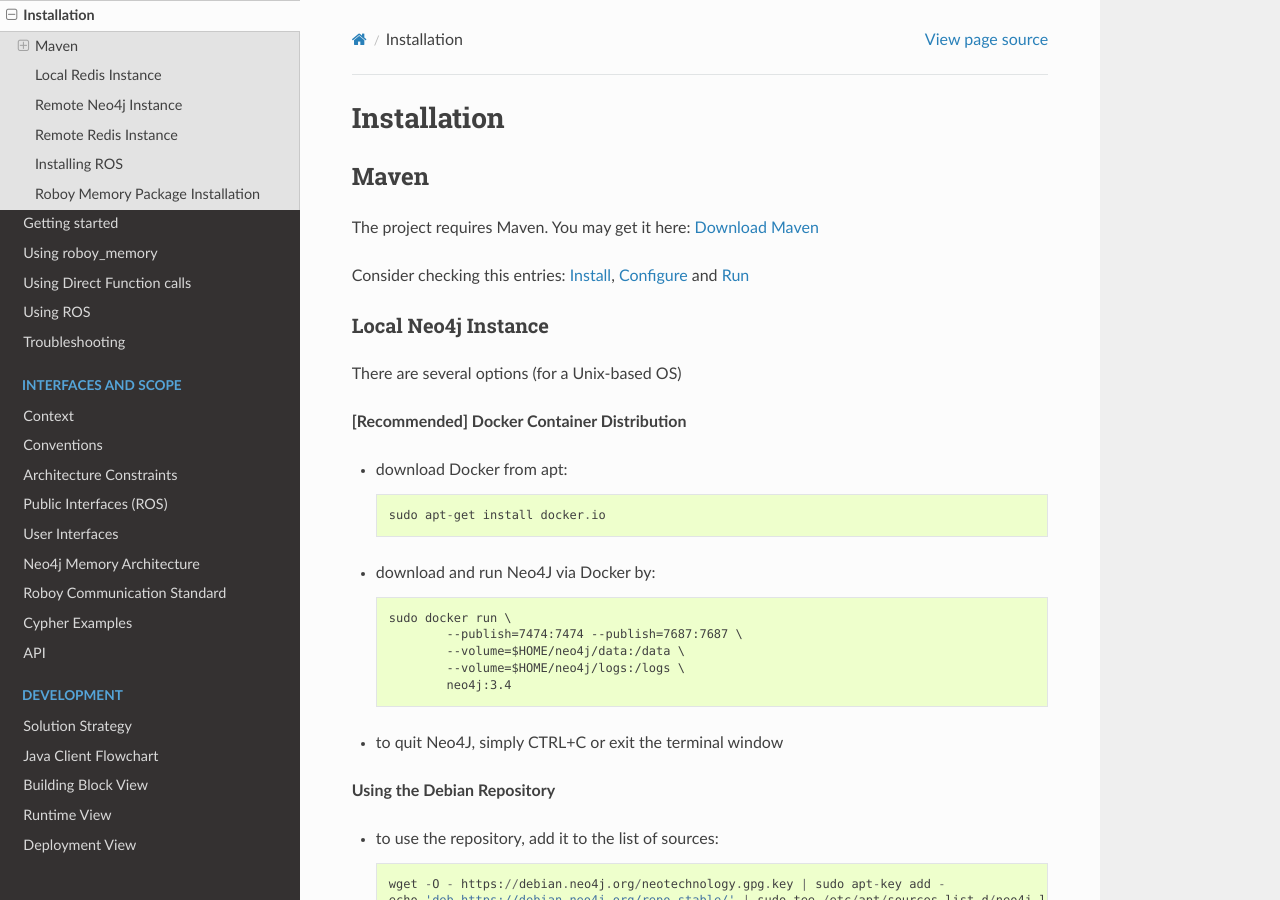
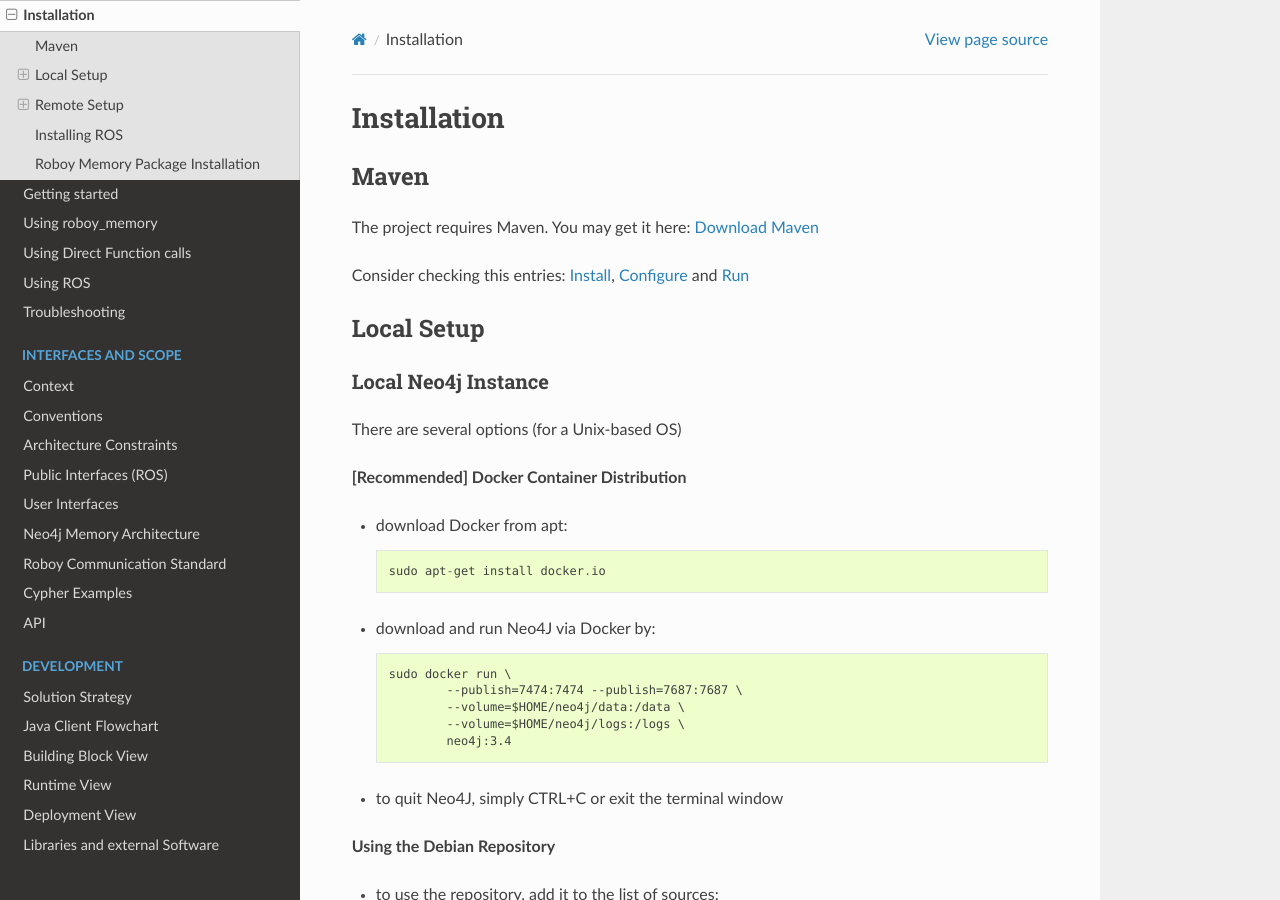
Before and after one commit to Roboy/memory, a Sphinx documentation site: the page built from docs/Usage/0_installation.rst, in a window 1280 px wide and 900 px high. Built offline with Sphinx 7.4.7 and the Read the Docs theme 2.0.0, drawn with Linux system fonts in a browser that asks for light colours.

Commit message:
Docs Formatiing

```diff
--- a/docs/Usage/0_installation.rst
+++ b/docs/Usage/0_installation.rst
@@ -9,9 +9,11 @@
 Consider checking this entries: `Install <https://maven.apache.org/install.html>`_,
 `Configure <https://maven.apache.org/configure.html>`_ and `Run <https://maven.apache.org/run.html>`_
 
+Local Setup
+--------------------------------------------------
 
 Local Neo4j Instance
-^^^^^^^^^^^^^^^^^^^^^^^^^^^^
+^^^^^^^^^^^^^^^^^^^^^^^^^^^^^^^^^^^^^^^^^^^^^^^^
 
 There are several options (for a Unix-based OS)
 
@@ -108,7 +110,7 @@
 Congratulations! You have started the Neo4j instance!
 
 Local Redis Instance
---------------------------------------------------
+^^^^^^^^^^^^^^^^^^^^^^^^^^^^^^^^^^^^^^^^^^^^^^^^
 
 In order to compile Redis follow this simple steps:
 
@@ -128,13 +130,17 @@
 
     make
 
+
+Remote Setup
+--------------------------------------------------
+
 Remote Neo4j Instance
---------------------------------------------------
+^^^^^^^^^^^^^^^^^^^^^^^^^^^^^^^^^^^^^^^^^^^^^^^^
 
 If the local instance is not necessary, use a remote Neo4j instance by establishing a connection to the Roboy server. Please, refer to :ref:`getting-started`
 
 Remote Redis Instance
---------------------------------------------------
+^^^^^^^^^^^^^^^^^^^^^^^^^^^^^^^^^^^^^^^^^^^^^^^^
 
 If the local instance is not necessary, use a remote Redis instance by establishing a connection to the Roboy server. Please, refer to :ref:`getting-started`
 
```
